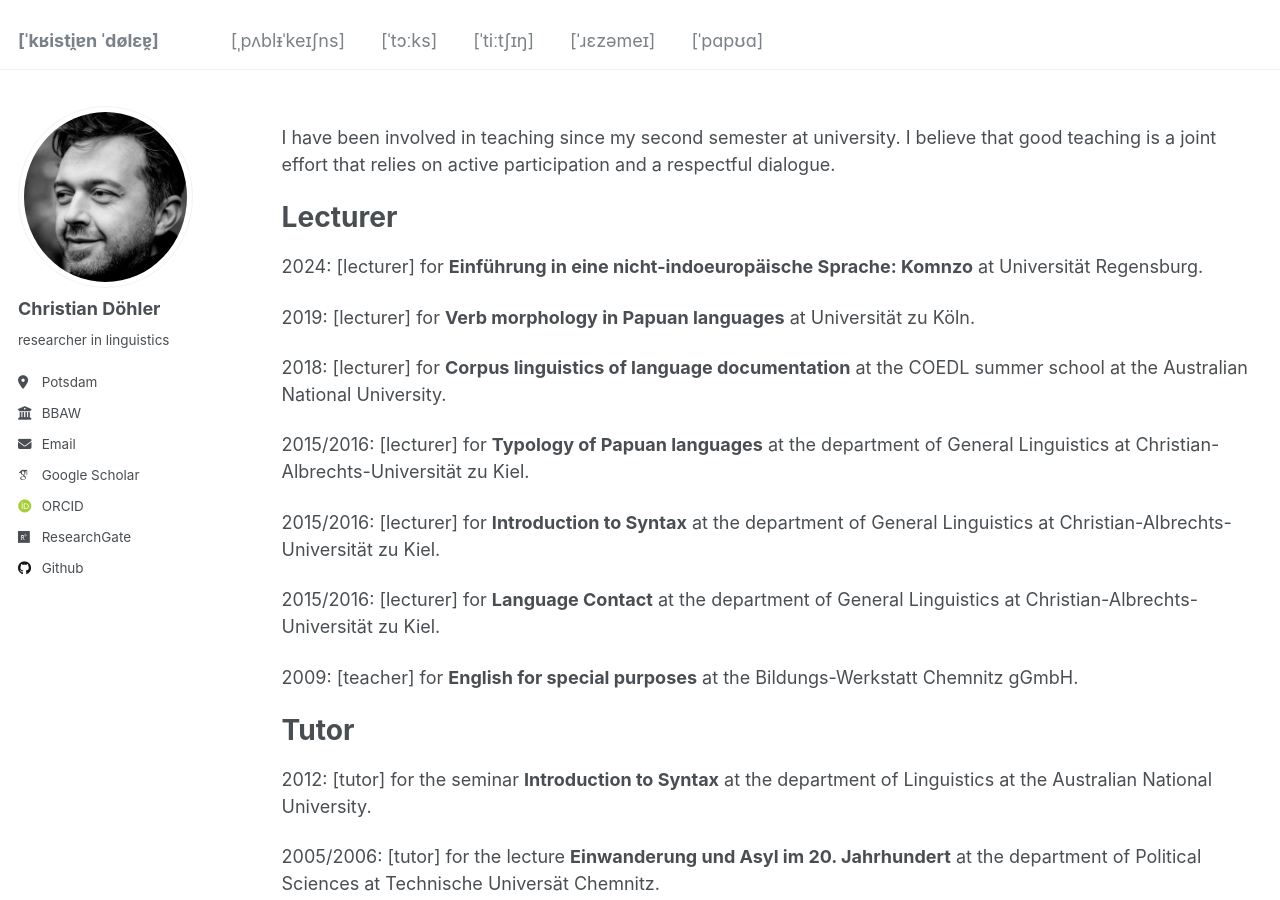
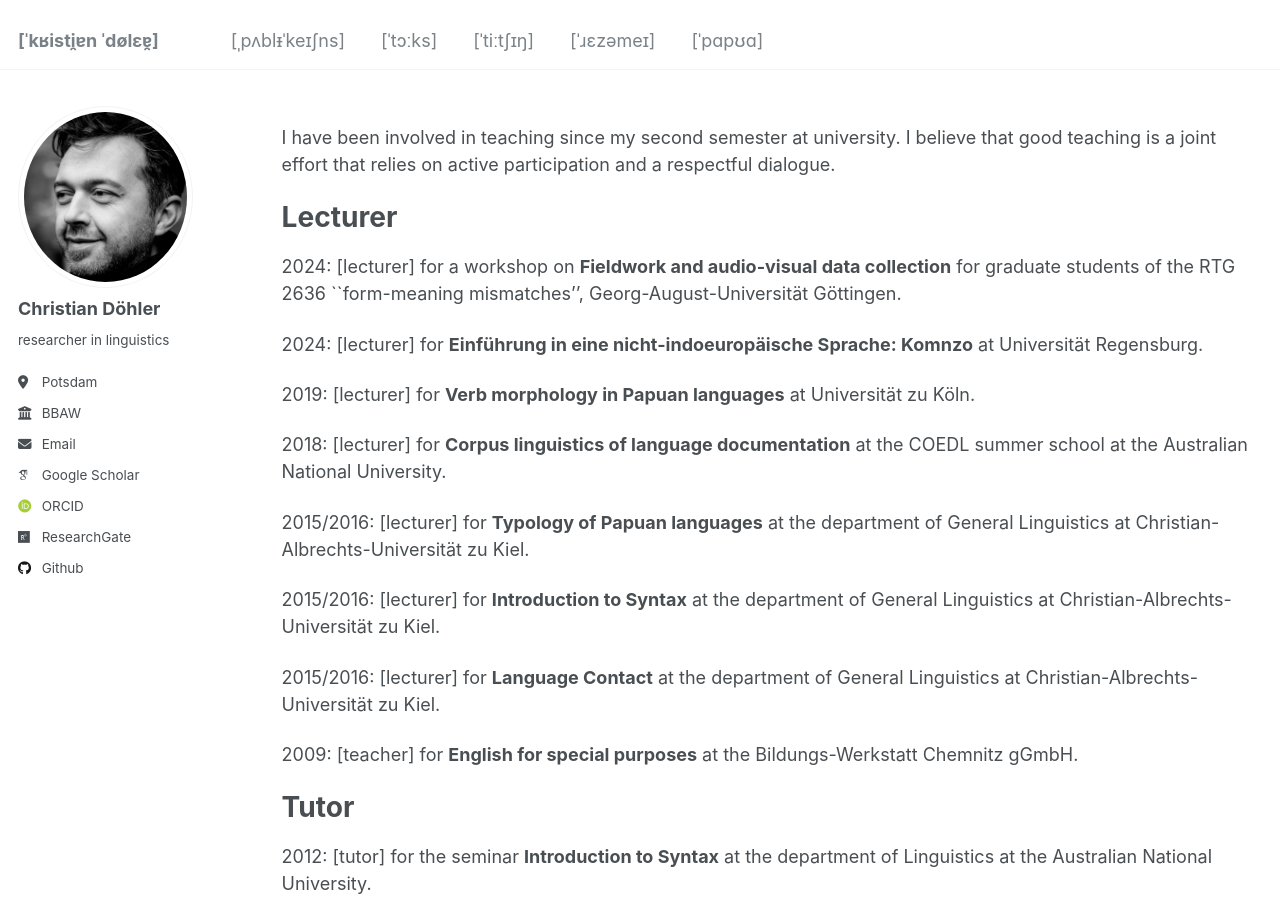
Before and after one commit to chrdoe/chrdoe.github.io, a Jekyll site: the page built from _pages/teaching.md, in a window 1280 px wide and 900 px high. Built offline with Jekyll 4.4.1, drawn with Linux system fonts in a browser that asks for light colours; some web fonts are replaced.

Commit message:
Update teaching.md

```diff
--- a/_pages/teaching.md
+++ b/_pages/teaching.md
@@ -11,6 +11,8 @@ I have been involved in teaching since my second semester at university. I belie
 
 Lecturer
 ======
+2024: [lecturer] for a workshop on **Fieldwork and audio-visual data collection** for graduate students of the RTG 2636 ``form-meaning mismatches'', Georg-August-Universität Göttingen.
+
 2024: [lecturer] for **Einführung in eine nicht-indoeuropäische Sprache: Komnzo** at Universität Regensburg.
 
 2019: [lecturer] for **Verb morphology in Papuan languages** at Universität zu Köln.
```
